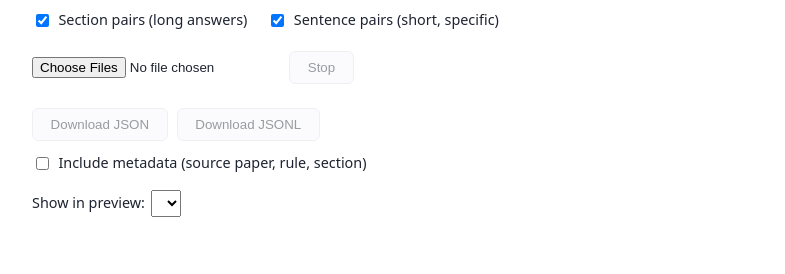
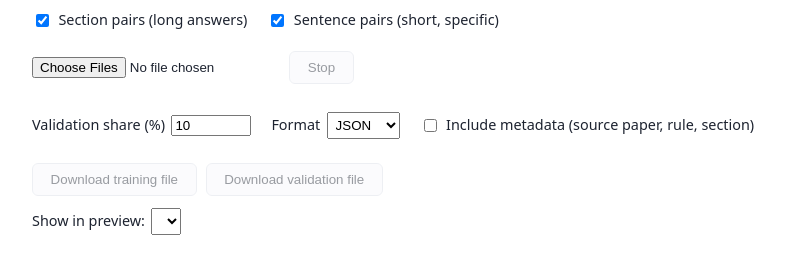
Before and after one commit to Not-Adithya/paper-to-dataset, a plain HTML site: page index.html in a window 1280 px wide. Shown: the part 98-372 px from the top of the page, without its empty margins (178-963 px from the left). Drawn offline with Linux system fonts and the light colour scheme.

Commit message:
Add validation and format options to index.html

```diff
--- a/index.html
+++ b/index.html
@@ -25,11 +25,25 @@
   <p id="status"></p>
   <ul id="fileList"></ul>
 
+  <div class="checks">
+    <label class="check">Validation share (%)
+      <input type="number" id="valPercent" value="10" min="0" max="50" step="1" class="narrow">
+    </label>
+    <label class="check">Format
+      <select id="fileFormat">
+        <option value="json">JSON</option>
+        <option value="jsonl">JSONL</option>
+      </select>
+    </label>
+    <label class="check"><input type="checkbox" id="includeMeta"> Include metadata (source paper, rule, section)</label>
+  </div>
+
+  <p id="splitInfo"></p>
+
   <div>
-    <button id="dlJson" disabled>Download JSON</button>
-    <button id="dlJsonl" disabled>Download JSONL</button>
+    <button id="dlTrain" disabled>Download training file</button>
+    <button id="dlVal" disabled>Download validation file</button>
   </div>
-  <label class="check"><input type="checkbox" id="includeMeta"> Include metadata (source paper, rule, section)</label>
 
   <div id="preview"></div>
 
```
